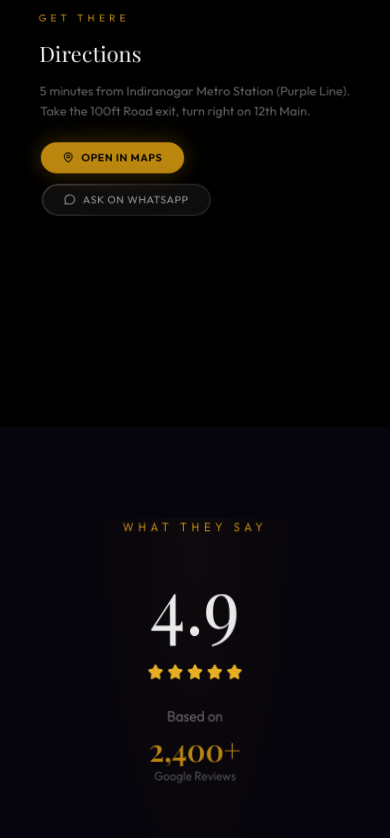
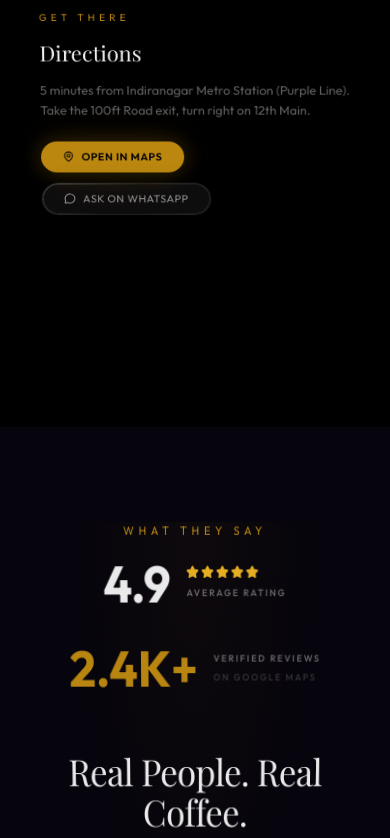
Before and after one commit to lakshmi80808reddy-gif/coffeee, a React (Vite) app: page / in a window 390 px wide. Shown: the part 10526-11364 px from the top of the page. Built offline with nearby package versions, Linux system fonts and the light colour scheme; a web font is replaced by a local one.

Commit message:
Fix reviews rating layout to side-by-side Outfit format to prevent overlaps and improve proportions

```diff
--- a/src/components/Reviews.jsx
+++ b/src/components/Reviews.jsx
@@ -54,19 +54,33 @@ export default function Reviews() {
         </p>
 
         {/* Rating hero */}
-        <div className="flex flex-col sm:flex-row items-center justify-center gap-6 mb-12">
-          <div className="flex flex-col items-center">
-            <p className="font-display text-7xl md:text-8xl font-light text-white leading-tight">4.9</p>
-            <div className="flex gap-1 justify-center mt-3">{Array.from({length:5}).map((_,i)=><Star key={i} size={16} className="fill-amber-400 text-amber-400" />)}</div>
+        <div className="flex flex-col sm:flex-row items-center justify-center gap-8 md:gap-10 mb-14 relative z-10">
+          {/* Average Rating Block */}
+          <div className="flex items-center gap-4">
+            <p className="font-body text-5xl md:text-6xl font-bold text-white leading-none">4.9</p>
+            <div className="flex flex-col items-start gap-1.5">
+              <div className="flex gap-0.5">
+                {Array.from({length:5}).map((_,i)=>(
+                  <Star key={i} size={13} className="fill-amber-400 text-amber-400" />
+                ))}
+              </div>
+              <p className="font-body text-[9px] text-white/40 uppercase tracking-[0.2em] font-semibold">Average Rating</p>
+            </div>
           </div>
-          <div className="hidden sm:block gold-line-v h-20 opacity-20" />
-          <div className="text-center sm:text-left">
-            <p className="font-body text-sm text-white/40 mb-1">Based on</p>
-            <p className="font-display text-3xl text-[#c89010] font-semibold">2,400+</p>
-            <p className="font-body text-xs text-white/30">Google Reviews</p>
+
+          {/* Vertical Divider */}
+          <div className="hidden sm:block gold-line-v h-12 opacity-20" />
+
+          {/* Review Count Block */}
+          <div className="flex items-center gap-4">
+            <p className="font-body text-5xl md:text-6xl font-bold text-[#c89010] leading-none">2.4K+</p>
+            <div className="flex flex-col items-start gap-1">
+              <p className="font-body text-[9px] text-white/40 uppercase tracking-[0.2em] font-semibold">Verified Reviews</p>
+              <p className="font-body text-[9px] text-white/20 uppercase tracking-[0.2em] font-medium">On Google Maps</p>
+            </div>
           </div>
         </div>
-        <h2 className="font-display font-light text-4xl md:text-5xl text-white tracking-[-0.02em] mt-8">Real People. Real Coffee.</h2>
+        <h2 className="font-display font-light text-4xl md:text-5xl text-white tracking-[-0.02em]">Real People. Real Coffee.</h2>
       </div>
 
       {/* Cards */}
```
